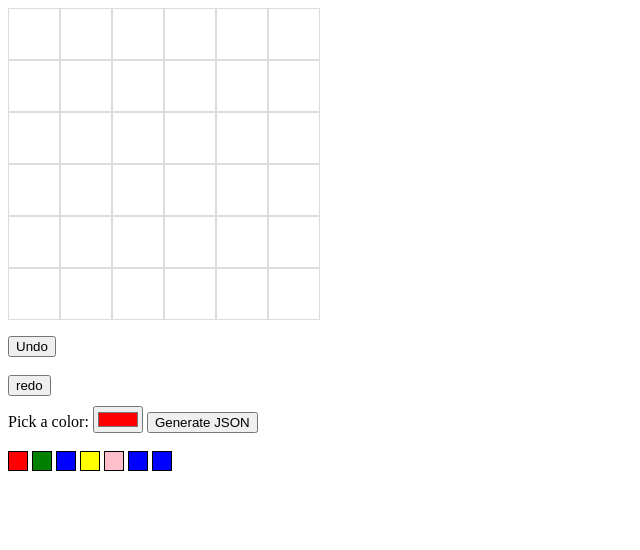
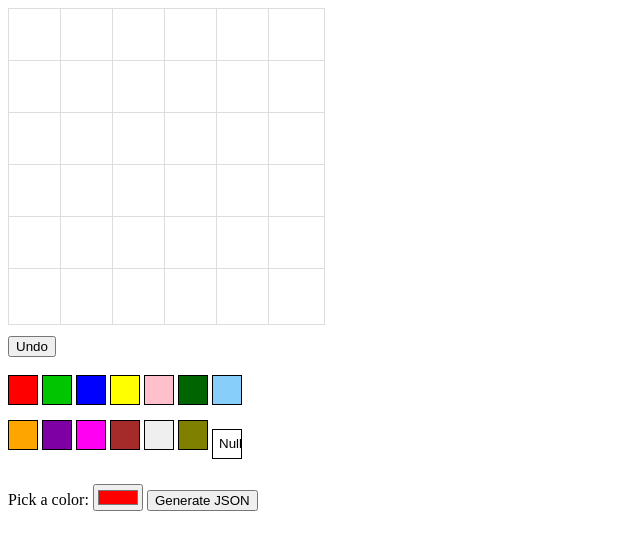
Before and after one commit to Pete-Andrew/gridMakerForCarGame, a plain HTML site: page index.html in a window 1280 px wide. Shown: the whole page, without its empty margins (0-640 px from the left). Drawn offline with Linux system fonts and the light colour scheme.

Commit message:
added all the colour swatches

```diff
--- a/index.html
+++ b/index.html
@@ -11,9 +11,28 @@
   <div class="grid"></div>
 
   <br>
-  <div> <button id="undo">Undo</button></div>
+  <div>
+    <button id="undo">Undo</button></div>
   <br>
-  <div> <button id="redo">redo</button></div>
+  <!-- <div> <button id="redo">redo</button></div> -->
+  <div>
+    <button id="redBtn" class='box red'></button>
+    <button id="greenBtn" class='box green'></button>
+    <button id="blueBtn" class='box blue'></button>
+    <button id="yellowBtn" class='box yellow'></button>
+    <button id="pinkBtn" class='box pink'></button>
+    <button id="darkGreenBtn" class='box darkgreen'></button>
+    <button id="lightBlueBtn" class='box lightblue'></button>
+  </div>
+  <div>
+    <button id="orangeBtn" class='box orange'></button>
+    <button id="darkPurpleBtn" class='box darkpurple'></button>
+    <button id="lightPurpleBtn" class='box lightpurple'></button>
+    <button id="brownBtn" class='box brown'></button>
+    <button id="greyBtn" class='box grey'></button>
+    <button id="oliveBtn" class='box olive'></button>
+    <button id="nullBtn" class='box null'>Null</button>
+  </div>
   <div class="color-picker">
     <label for="color">Pick a color:</label>
     <input type="color" id="color" value="#ff0000">
@@ -21,13 +40,7 @@
   </div>
 
   <br>
-  <button id="redBtn" class='box red'></button>
-  <button id="greenBtn" class='box green'></button>
-  <button id="blueBtn" class='box blue'></button>
-  <button id="yellowBtn" class='box yellow'></button>
-  <button id="pinkBtn" class='box pink'></button>
-  <button id="" class='box blue'></button>
-  <button id="" class='box blue'></button>
+
 
   <pre id="output"></pre>
 
--- a/script.js
+++ b/script.js
@@ -4,14 +4,6 @@ const output = document.getElementById('output');
 const generateBtn = document.getElementById('generate');
 const undo = document.getElementById('undo');
 const redo = document.getElementById('redo');
-
-const redBtn = document.getElementById('redBtn');
-const greenBtn = document.getElementById('greenBtn');
-const blueBtn = document.getElementById('blueBtn');
-const yellowBtn = document.getElementById('yellowBtn');
-const pinkBtn = document.getElementById('pinkBtn');
-
-
 
 let cellOrder = [];
 let cellDataCopy;
@@ -34,7 +26,7 @@ const gridSize = 6;
 let cellData = Array.from({ length: gridSize }, () => Array(gridSize).fill(null));
 //console.log(cellData);
 
-//BUG, need to add an undo button
+//BUG, need to add an undo button //undo button still has issues...
 //need to add a 'copy all' button for the JSON out put
 //need to add colour swatches
 
@@ -58,6 +50,12 @@ for (let y = 0; y < gridSize; y++) {
         cell.addEventListener('click', () => {
             const color = colorPicker.value;
             cell.style.backgroundColor = color;
+
+            if (color == '#ffffff') {
+                console.log("White");
+                return; //exits the function if the cell is white e.g. null.
+            };
+
             cellData[y][x] = color; // Save color to grid data, it colours the correct cell as the [y][x] are the cell co-ordinates
             //console.log(cellData[x][y]); //returns the #colour value when the colour is changed, cellData is the array that holds colour info.
             //console.log("cell.dataset", cell.dataset); //gives the [y][x] value of the most recently clicked on cell.
@@ -79,8 +77,6 @@ for (let y = 0; y < gridSize; y++) {
     }
 }
 }
-
-
 
 //need to be able to move backwards and forwards in the cellOrder array.
 //need a variable to hold where you are in the array ('undoIndex');
@@ -248,10 +244,43 @@ function generateJSON() {
 
 draw();
 
-redBtn.addEventListener('click', redBtnClick);
-function redBtnClick() {
-    colorPicker.value = '#1aff1d';
-}
+//creates an object that holds all the colours, colour names are the same as the element ID
+const colorMapping = {
+    redBtn: '#ff0000',
+    greenBtn: '#00c500',
+    blueBtn: '#0000ff',
+    pinkBtn: '#ffc0cb',
+    yellowBtn: '#ffff00',
+    darkGreenBtn: '#006400',
+    lightBlueBtn: '#87cefa',
+    orangeBtn: '#ffa500',
+    darkPurpleBtn: '#7e00a5',
+    lightPurpleBtn: '#ff00f2',
+    brownBtn:'#a52a2a',
+    greyBtn:'#808080',
+    oliveBtn:'#808000',
+    nullBtn: '#ffffff',
+
+};
+
+//Object.Keys(colorMapping) - Returns the names of the enumerable string properties and methods of an object.
+//you can then perform a .forEach(using the button ID => )
+Object.keys(colorMapping).forEach(btnId => {
+    const button = document.getElementById(btnId);
+    button.addEventListener('click', () => {
+        colorPicker.value = colorMapping[btnId]; //takes the ID from the HTML button name and uses it to find the correct pair/colour in the colorMapping object
+    });
+});
+
+//This function works as replacement for the following set up that would have to be created for each colour:
+
+// redBtn.addEventListener('click', redBtnClick);
+// function redBtnClick() {
+//     colorPicker.value = '#ff0000';
+// }
+
+
+//BUG, need a copy JSON button
 
 
 //listener on the 'create JSON' button, calls the generateJSON func.
@@ -260,7 +289,7 @@ generateBtn.addEventListener('click', generateJSON);
 //Undo event listener
 undo.addEventListener('click', undoFunc)
 //Redo event listener
-redo.addEventListener('click', redoFunc)
+//redo.addEventListener('click', redoFunc)
 
 //example car object from the cars game.
 // { x: 600, y: 600, width: 150, height: 300, carLeftEdge: 600, carRightEdge: 750, carTop: 600, carBottom: 900, color: 'brown', orientation: 'vrt', hasMoved: false, initialPosition: { carLeftEdge: 600, carRightEdge: 750, carTop: 600, carBottom: 900 }}
--- a/style.css
+++ b/style.css
@@ -5,8 +5,8 @@
     gap: 2px;
   }
   .cell {
-    width: 50px;
-    height: 50px;
+    width: 55px;
+    height: 55px;
     border: 1px solid #ddd;
     background-color: white;
     cursor: pointer;
@@ -16,36 +16,65 @@
   }
 
 .box {
-    height: 20px;
-    width: 20px;
+    height: 30px;
+    width: 30px;
     margin-bottom: 15px;
     border: 1px solid black;
   }
 
   .red {
-    background-color: red;
+    background-color: #ff0000;
   }
 
   .green {
-    background-color: green;
+    background-color: #00c500;
   }
 
   .blue {
-    background-color: blue;
+    background-color: #0000ff;
   }
 
   .yellow {
-    background-color: yellow;
+    background-color: #ffff00;
   }
 
   .pink {
-    background-color: pink;
+    background-color: #ffc0cb;
   }
 
-  .blue {
-    background-color: blue;
+  .darkpurple {
+    background-color: #7e00a5;
   }
 
-  .blue {
-    background-color: blue;
+  .lightpurple {
+    background-color: #ff00f2;
   }
+
+  .darkgreen {
+    background-color: #006400;
+  }
+
+  .orange {
+    background-color: #ffa500;
+  }
+
+  .lightblue {
+    background-color: #87cefa;
+  }
+
+  .brown {
+    background-color: #a52a2a;
+  }
+
+  .gray {
+    background-color: #808080;
+  }
+
+  .olive {
+    background-color: #808000;
+  }
+
+
+  .null {
+    background-color: #ffffff;
+  }
```
